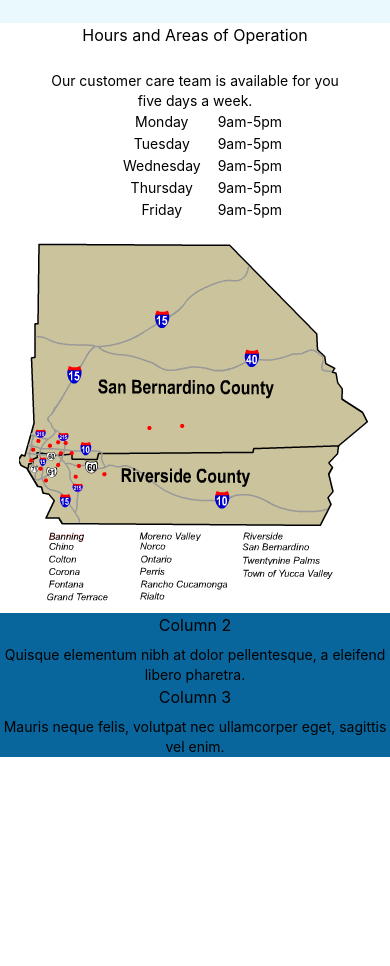
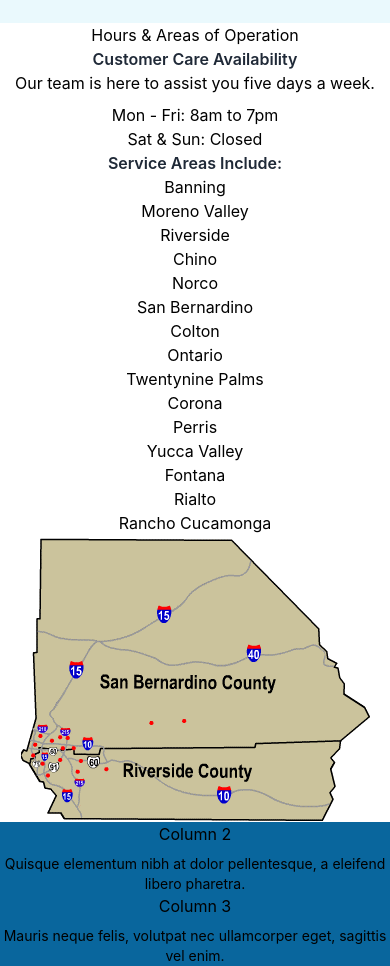
Before and after one commit to Nolden33/PolarWater, a React (Create React App) app in the folder polarwater/: page /home in a window 390 px wide. Shown: the part 1918-2884 px from the top of the page. Before the commit the page ends 2675 px from the top, so only its background shows below. Built offline with nearby package versions, Linux system fonts and the light colour scheme; no server answers.

Commit message:
landingPage Contact section
Mostly Contact section adjustments. edited title sizes on all pages.

```diff
--- a/polarwater/src/components/contactUs/ContactUs.jsx
+++ b/polarwater/src/components/contactUs/ContactUs.jsx
@@ -25,21 +25,49 @@ function ContactUs() {
 		{
 			id: 3,
 			title: "Operating Hours",
-			content:
+			content: (
 				<div className="p-4 text-lg text-left">
 					<p>Mon - Fri: 8am to 7pm</p>
 					<p>Sat & Sun: Closed</p>
-            </div>,
+				</div>
+			),
 		},
 		{
 			id: 4,
 			title: "Area of Operation",
-			content:
+			content: (
+				<div className="flex flex-col md:grid md:grid-rows-1 md:grid-cols-6 place-items-center">
+				<div className="md:row-span-1 md:col-span-3 bg-white flex flex-col">
+
+					{/* Grid for service areas */}
+					<div className="grid grid-cols-3 grid-rows-5 text-md text-gray-600 place-items-center">
+						<p>Banning</p>
+						<p>Moreno Valley</p>
+						<p>Riverside</p>
+						<p>Chino</p>
+						<p>Norco</p>
+						<p>San Bernardino</p>
+						<p>Colton</p>
+						<p>Ontario</p>
+						<p>Twentynine Palms</p>
+						<p>Corona</p>
+						<p>Perris</p>
+						<p>Yucca Valley</p>
+						<p>Fontana</p>
+						<p>Rialto</p>
+						<p>Rancho Cucamonga</p>
+					</div>
+				</div>
+
+				<div className="md:row-span-1 md:col-span-3 flex justify-center items-center">
 					<img
 						src={Map}
 						alt="Map of the Inland Empire"
-                className="max-w-full h-auto rounded-lg"
-            />,
+						className="max-w-full h-auto"
+					/>
+				</div>
+			</div>
+			),
 		},
 		{
 			id: 5,
@@ -60,15 +88,16 @@ function ContactUs() {
 						alt="Water Filtration Systems"
 					/>
 				</div>
-                <div className="absolute bottom-48 lg:start-40 md:start-20 p-2">
-                    <div className="p-3 text-3xl font-bold text-black">Frequently Asked Questions</div>
+				<div className="absolute bottom-48 sm:bottom-52 lg:start-28 md:start-16 p-2">
+					<div className="p-3 text-4xl font-bold text-black">
+						Frequently Asked Questions
+					</div>
 				</div>
 			</div>
 
 			{/* Grid Layout */}
 			<div className="container mx-auto p-4 lg:px-40">
 				<div className="grid grid-rows-3 gap-4 p-4">
-
 					{/* Accordion for Contact Us, Schedule, and Social Medias */}
 					<div className="flex flex-col gap-4">
 						{accordionItems.map(({ id, title, content }) => (
--- a/polarwater/src/components/landingPage/ContactInfo.jsx
+++ b/polarwater/src/components/landingPage/ContactInfo.jsx
@@ -4,101 +4,52 @@ import Map from "../../images/landingPage/contactInfo/InlandEmpire.gif";
 function ContactInfo() {
 	return (
 		<React.Fragment>
-			{/* Title section always full width */}
-			<h1 className="sm:col-span-6 text-3xl font-bold mb-2">
-				Hours and Areas of Operation
+			<h1 className="text-4xl font-bold mb-6 text-center sm:text-left sm:col-span-6">
+				Hours & Areas of Operation
 			</h1>
-			<div className="flex flex-col sm:grid sm:grid-rows-1 sm:grid-cols-6 sm:gap-4 place-items-center">
+			<div className="mb-8 flex flex-col md:grid md:grid-rows-1 md:grid-cols-6 md:gap-6 place-items-center">
+				<div className="md:row-span-1 md:col-span-3 bg-white p-6 flex flex-col justify-between">
+					<div>
+						<p className="text-xl font-semibold text-gray-800 mb-4">
+							Customer Care Availability
+						</p>
+						<p className="text-md text-gray-600 mb-2">
+							Our team is here to assist you five days a week.
+						</p>
+						<div className="text-md text-gray-600 mb-4">
+							<p>Mon - Fri: 8am to 7pm</p>
+							<p>Sat & Sun: Closed</p>
+						</div>
+						<p className="text-xl font-semibold text-gray-800 mb-4">
+							Service Areas Include:
+						</p>
+					</div>
 
-				{/* Contact and Form Information that takes the other half of the grid on larger screens */}
-				<div className="sm:row-span-1 sm:col-span-3 bg-white rounded-lg p-4 flex flex-col justify-between">
-					<div className="flex justify-center">
-						<form className="space-y-6">
-							{/* Contact Info */}
-							<div className="w-full px-3">
-								<div className="px-3">
-									<p className="mt-1 text-sm text-gray-600">
-										Our customer care team is available for you five days a
-										week.
-									</p>
-								</div>
-								<div className="flex justify-center">
-									<table className="lg:w-1/4 text-sm text-gray-600">
-										<tbody>
-											<tr className="bg-white">
-												<td className="px-4">Monday</td>
-												<td>9am-5pm</td>
-											</tr>
-											<tr className="bg-white">
-												<td className="px-4">Tuesday</td>
-												<td>9am-5pm</td>
-											</tr>
-											<tr className="bg-white">
-												<td className="px-4">Wednesday</td>
-												<td>9am-5pm</td>
-											</tr>
-											<tr className="bg-white">
-												<td className="px-4">Thursday</td>
-												<td>9am-5pm</td>
-											</tr>
-											<tr className="bg-white">
-												<td className="px-4">Friday</td>
-												<td>9am-5pm</td>
-											</tr>
-										</tbody>
-									</table>
-								</div>
-							</div>
-
-							{/* Form fields */}
-							{/* <div className="grid grid-cols-1 md:grid-cols-2 gap-6">
-								<input
-									type="text"
-									placeholder="First Name"
-									className="border border-gray-300 rounded-md py-3 px-4 leading-tight focus:outline-none focus:bg-white focus:border-gray-500"
-								/>
-								<input
-									type="text"
-									placeholder="Last Name"
-									className="border border-gray-300 rounded-md py-3 px-4 leading-tight focus:outline-none focus:bg-white focus:border-gray-500"
-								/>
-							</div>
-
-							<input
-								type="text"
-								placeholder="+1 (000) 000-0000"
-								className="w-full border border-gray-300 rounded-md py-3 px-4 mb-3 leading-tight focus:outline-none focus:bg-white focus:border-gray-500"
-							/>
-
-							<div className="flex items-center gap-4">
-								<span className="py-3 px-4 inline-flex items-center justify-center min-w-fit w-1/4 border border-gray-300 bg-gray-50 text-sm text-gray-500 rounded-md">
-									City
-								</span>
-								<input
-									type="text"
-									className="py-3 px-4 block w-full border border-gray-300 rounded-md text-sm focus:outline-none focus:bg-white focus:border-gray-500"
-								/>
-							</div> */}
-
-							{/* Submit Button */}
-							{/* <div className="flex justify-end">
-								<button
-									type="submit"
-									className="shadow bg-indigo-600 hover:bg-indigo-700 focus:shadow-outline focus:outline-none text-white font-bold py-2 px-4 rounded"
-								>
-									Submit
-								</button>
-							</div> */}
-						</form>
+					{/* Grid for service areas */}
+					<div className="grid grid-cols-3 grid-rows-5 text-md text-gray-600">
+						<p>Banning</p>
+						<p>Moreno Valley</p>
+						<p>Riverside</p>
+						<p>Chino</p>
+						<p>Norco</p>
+						<p>San Bernardino</p>
+						<p>Colton</p>
+						<p>Ontario</p>
+						<p>Twentynine Palms</p>
+						<p>Corona</p>
+						<p>Perris</p>
+						<p>Yucca Valley</p>
+						<p>Fontana</p>
+						<p>Rialto</p>
+						<p>Rancho Cucamonga</p>
 					</div>
 				</div>
 
-				{/* Image section that takes half the grid on larger screens */}
-				<div className="sm:row-span-1 sm:col-span-3 flex justify-center items-center mt-4">
+				<div className="md:row-span-1 md:col-span-3 flex justify-center items-center mt-4 sm:mt-0">
 					<img
 						src={Map}
 						alt="Map of the Inland Empire"
-						className="max-w-full h-auto rounded-lg"
+						className="max-w-full h-auto"
 					/>
 				</div>
 			</div>
--- a/polarwater/src/components/landingPage/ContamSection.jsx
+++ b/polarwater/src/components/landingPage/ContamSection.jsx
@@ -10,7 +10,7 @@ function ContamSection() {
 						{/* Content Section */}
 						<div className="lg:w-3/4 max-w-3xl flex flex-col items-center justify-start p-4 md:px-24 md:pt-8">
 							<div className="mb-4 space-y-4">
-								<h1 className="text-3xl font-bold text-gray-800 mb-2">
+								<h1 className="text-4xl font-bold text-gray-800 mb-2">
 									RiRi is under an umbrella cuz of these bullshit photos.
 								</h1>
 								<p className="text-gray-600">
--- a/polarwater/src/components/landingPage/FilterSection.jsx
+++ b/polarwater/src/components/landingPage/FilterSection.jsx
@@ -20,7 +20,7 @@ function FilterSection() {
 						{/* Content Section */}
 						<div className="lg:w-1/2 mt-8 h-full lg:absolute lg:top-1/4 xl:top-60 2xl:top-96 lg:left-3/4 lg:transform lg:-translate-x-1/2 lg:-translate-y-1/2 lg:flex lg:flex-col lg:items-center lg:justify-center lg:px-8 lg:pt-8">
 							<div className="mb-4 xl:px-20  space-y-4">
-								<h1 className="text-3xl font-bold text-gray-800 mb-2">
+								<h1 className="text-4xl font-bold text-gray-800 mb-2">
 									Transform the way you experience water!
 								</h1>
 								<p className="text-gray-600">
--- a/polarwater/src/components/products/drinkingWaterSystem/DrinkingWater.jsx
+++ b/polarwater/src/components/products/drinkingWaterSystem/DrinkingWater.jsx
@@ -29,8 +29,8 @@ function DrinkingWater() {
 							alt="Image Description"
 						/>
 					</div>
-					<div className="absolute bottom-48 lg:start-40 md:start-20 p-2">
-						<div className="p-3 text-3xl font-bold text-black">
+					<div className="absolute bottom-48 sm:bottom-52 lg:start-40 md:start-20 p-2">
+						<div className="p-3 text-4xl font-bold text-black">
                             Drinking Water Systems
 						</div>
 					</div>
--- a/polarwater/src/components/products/wholeHouseSystem/WholeHouse.jsx
+++ b/polarwater/src/components/products/wholeHouseSystem/WholeHouse.jsx
@@ -29,8 +29,8 @@ function WholeHouse() {
 							alt="Image Description"
 						/>
 					</div>
-					<div className="absolute bottom-48 lg:start-40 md:start-20 p-2">
-						<div className="p-3 text-3xl font-bold text-black">
+					<div className="absolute bottom-48 sm:bottom-52 lg:start-40 md:start-20 p-2">
+						<div className="p-3 text-4xl font-bold text-black">
                             Whole House Systems
 						</div>
 					</div>
```
Also changed, not shown: polarwater/src/components/landingPage/banner/LrgCntForm.jsx (+5 -3 lines), polarwater/src/images/landingPage/contactInfo/InlandEmpire.gif. Lines whose indentation alone changed are shown as unchanged.
